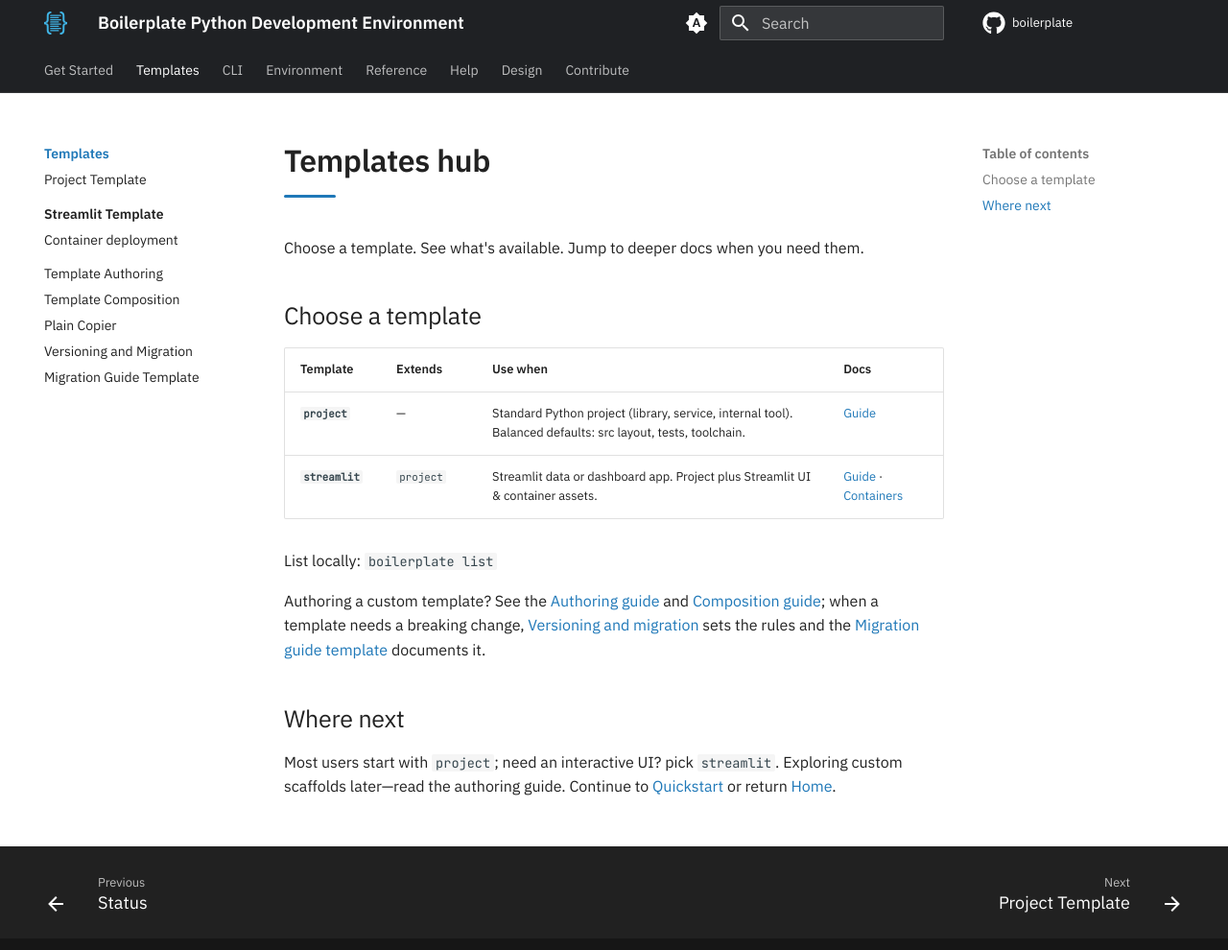
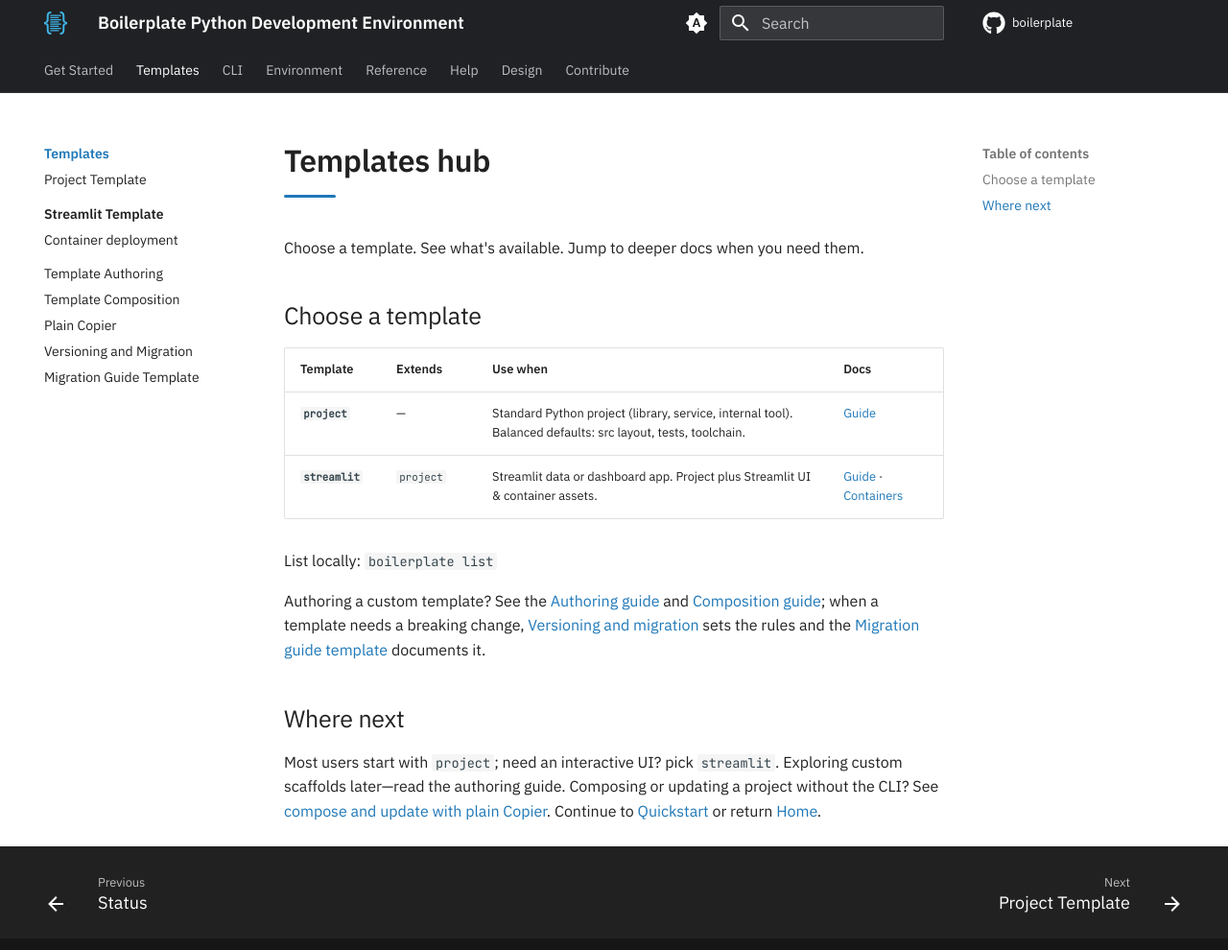
Before and after one commit to TheRealBillSiegler/boilerplate, an MkDocs documentation site: the page built from docs/templates-hub/index.md, in a window 1280 px wide and 1002 px high. Shown: the top 990 px of the window at 96% size. Built offline with MkDocs 1.6.1 and Material for MkDocs 9.7.7, drawn with Linux system fonts in a browser that asks for light colours; comment, search, counter and statistics services are not loaded; the version menu is left out.

Commit message:
docs(templates-hub): link plain Copier from the hub index
The hub named no page for composing or updating a project without the
CLI. Add one sentence to Where next, where a reader choosing a template
looks, and leave the authoring sentence to the authoring pages.

Co-Authored-By: Claude Sonnet 5.5 <noreply@anthropic.com>

```diff
--- a/docs/templates-hub/index.md
+++ b/docs/templates-hub/index.md
@@ -19,4 +19,4 @@ Authoring a custom template? See the [Authoring guide](authoring.md) and [Compos
 
 ## Where next
 
-Most users start with `project`; need an interactive UI? pick `streamlit`. Exploring custom scaffolds later—read the authoring guide. Continue to [Quickstart](../quickstart.md) or return [Home](../index.md).
+Most users start with `project`; need an interactive UI? pick `streamlit`. Exploring custom scaffolds later—read the authoring guide. Composing or updating a project without the CLI? See [compose and update with plain Copier](plain-copier.md). Continue to [Quickstart](../quickstart.md) or return [Home](../index.md).
```
